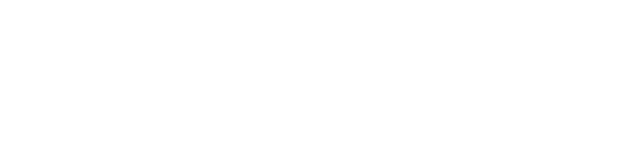
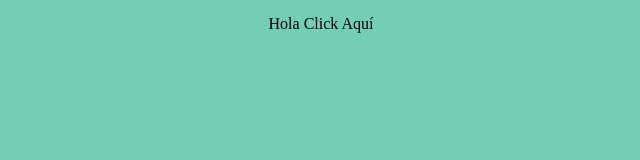
Before and after one commit to linsijiLaGuara/DL-Funciones, a plain HTML site: page index.html in a window 1280 px wide. Shown: the whole page, without its empty margins (319-959 px from the left). Drawn offline with Linux system fonts and the light colour scheme.

Commit message:
add: cambiando colores 3

```diff
--- a/assets/css/style.css
+++ b/assets/css/style.css
@@ -0,0 +1,15 @@
+@import url("https://fonts.googleapis.com/css2?family=Montserrat:wght@200&display=swap");
+
+* {
+    margin: 0;
+    background-color: rgb(114, 207, 178)
+}
+
+
+.ele1 {
+    margin-top: 15px;
+    border-radius: 5%;
+    display: flex;
+    justify-content: center;
+    align-items: center;
+}
--- /dev/null
+++ b/assets/js/index.js
@@ -0,0 +1,19 @@
+/**
+ * Se tiene como base el siguiente ejercicio que cambia el color de fondo de un elemento de
+HTML al hacerle click
+ *
+se agrega un if para quie cambie dos veces de colores
+ */
+
+const ele = document.getElementById("ele1");
+let colorToggle = true;
+
+ele.addEventListener("click", function pintar() {
+  if (colorToggle) {
+    ele.style.backgroundColor = "yellow";
+  } else {
+    ele.style.backgroundColor = "lightblue";
+  }
+
+  colorToggle = !colorToggle;
+});
--- a/index.html
+++ b/index.html
@@ -1,11 +1,13 @@
 <!DOCTYPE html>
 <html lang="en">
-<head>
-    <meta charset="UTF-8">
-    <meta name="viewport" content="width=device-width, initial-scale=1.0">
+  <head>
+    <meta charset="UTF-8" />
+    <meta name="viewport" content="width=device-width, initial-scale=1.0" />
     <title>Fondos</title>
-</head>
-<body>
-
-</body>
+    <link rel="stylesheet" href="./assets/css/style.css" />
+  </head>
+  <body>
+    <div class="ele1" id="ele1" onclick="pintar()">Hola Click Aquí</div>
+    <script src="./assets/js/index.js"></script>
+  </body>
 </html>
```
